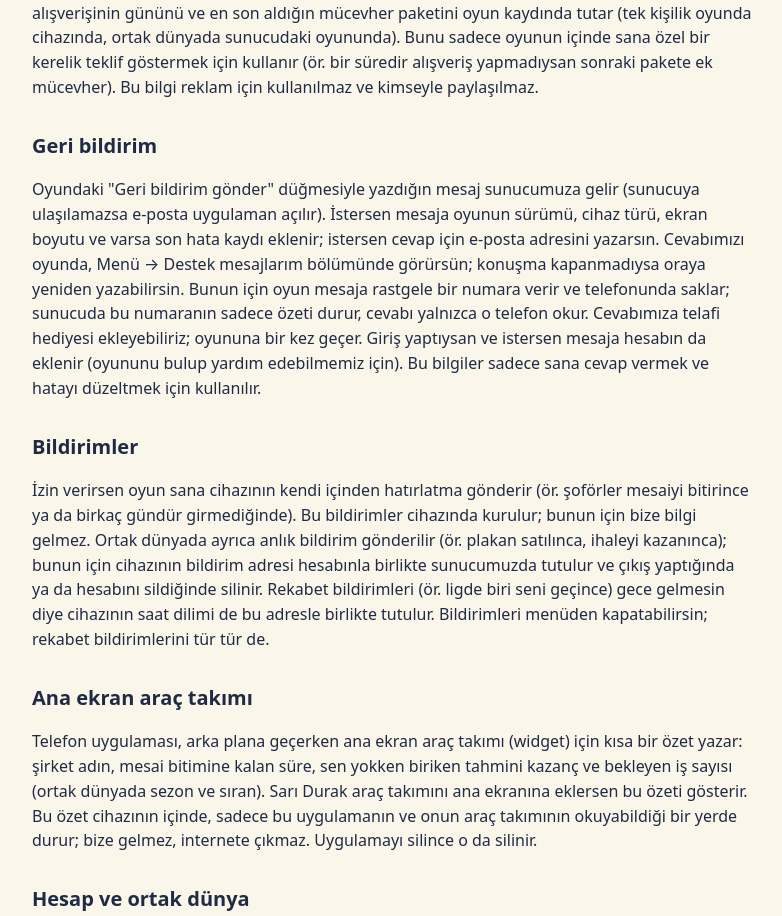
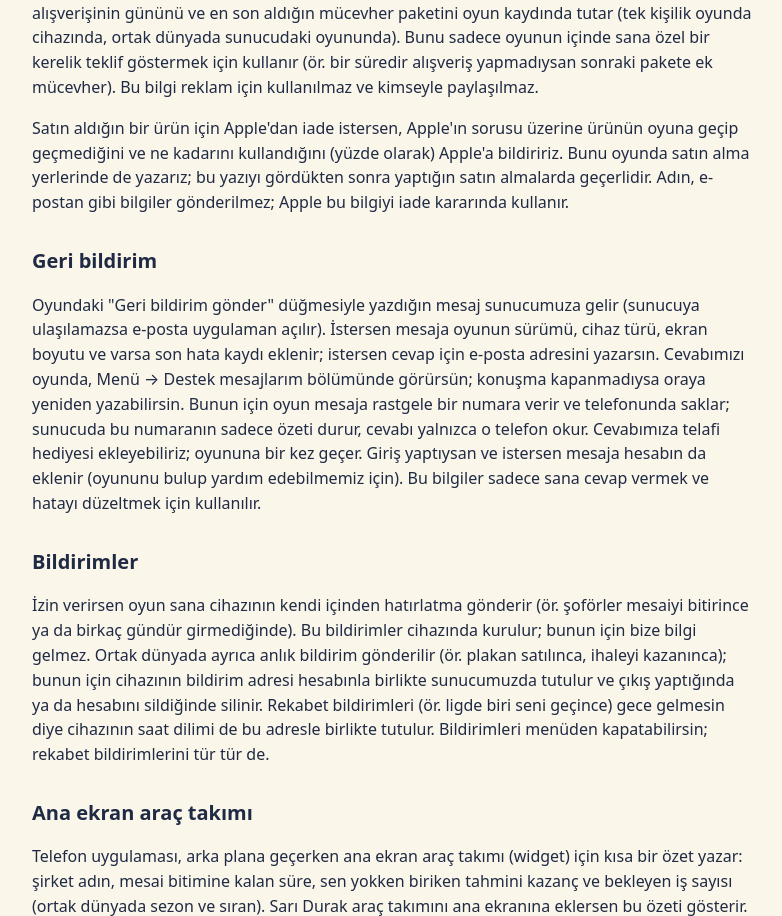
Before and after one commit to oirtis/sari-durak-site, a plain HTML site: page gizlilik.html in a window 1280 px wide. Shown: the part 6008-6924 px from the top of the page, without its empty margins (248-1030 px from the left). Drawn offline with Linux system fonts and the light colour scheme.

Commit message:
Site güncellendi

```diff
--- a/gizlilik.html
+++ b/gizlilik.html
@@ -80,6 +80,7 @@ footer{margin-top:40px;color:#6b7280;font-size:14px}
 <p>Android'de oyun ilk açılışta Google Play'in yükleme bilgisini (install referrer) bir kez okur ve oyunu nereden yüklediğini anlar: Google reklamından, Meta reklamından, Play Store'da arayarak ya da başka bir yoldan. Telefonda sadece bu adın kendisi saklanır; reklam tıklama numaraları ve diğer değerler saklanmaz, bize ya da başka bir şirkete gönderilmez. Bunun için izin gerekmez: kimlik yoktur.</p>
 <h2>Satın alma</h2>
 <p>Oyunda isteğe bağlı mücevher paketleri, başlangıç paketi, haftalık geçiş, destekçi paketi ve reklamsız paket vardır. Ödeme App Store ya da Google Play üzerinden yapılır; kart bilgilerin bize ulaşmaz. Biz sadece hangi paketin alındığını öğreniriz. Tek kişilik oyunda mücevherlerin cihazındaki oyun kaydında durur. Üye oyuncunun satın alımları, destek ve hesap güvenliği için hesabına kaydedilir: tek kişilik oyunda yapılan satın almanın da mağazanın imzalı kaydı sunucumuza gider ve işlem numarası, paket ve zaman hesabınla birlikte saklanır (reklam için kullanılmaz). Üye değilsen tek kişilik oyundaki satın alman bize gelmez. Ortak dünyadayken satın aldığın mücevher sunucudaki oyununa geçer: bunun için mağazanın imzalı satın alma kaydı sunucumuza gönderilir ve aynı satın alma iki kez sayılmasın diye işlem numarası, paket ve zaman hesabınla birlikte saklanır. Hesabını silersen bu kayıttan hesabın çıkarılır (işlem numarası kalır ki aynı satın alma başka bir hesaba yeniden geçmesin). Destekçi ve reklamsız paket, aynı mağaza hesabıyla "Satın alımı geri yükle" düğmesinden yeniden açılır. Oyun, gerçek parayla son alışverişinin gününü ve en son aldığın mücevher paketini oyun kaydında tutar (tek kişilik oyunda cihazında, ortak dünyada sunucudaki oyununda). Bunu sadece oyunun içinde sana özel bir kerelik teklif göstermek için kullanır (ör. bir süredir alışveriş yapmadıysan sonraki pakete ek mücevher). Bu bilgi reklam için kullanılmaz ve kimseyle paylaşılmaz.</p>
+<p>Satın aldığın bir ürün için Apple'dan iade istersen, Apple'ın sorusu üzerine ürünün oyuna geçip geçmediğini ve ne kadarını kullandığını (yüzde olarak) Apple'a bildiririz. Bunu oyunda satın alma yerlerinde de yazarız; bu yazıyı gördükten sonra yaptığın satın almalarda geçerlidir. Adın, e-postan gibi bilgiler gönderilmez; Apple bu bilgiyi iade kararında kullanır.</p>
 <h2>Geri bildirim</h2>
 <p>Oyundaki "Geri bildirim gönder" düğmesiyle yazdığın mesaj sunucumuza gelir (sunucuya ulaşılamazsa e-posta uygulaman açılır). İstersen mesaja oyunun sürümü, cihaz türü, ekran boyutu ve varsa son hata kaydı eklenir; istersen cevap için e-posta adresini yazarsın. Cevabımızı oyunda, Menü → Destek mesajlarım bölümünde görürsün; konuşma kapanmadıysa oraya yeniden yazabilirsin. Bunun için oyun mesaja rastgele bir numara verir ve telefonunda saklar; sunucuda bu numaranın sadece özeti durur, cevabı yalnızca o telefon okur. Cevabımıza telafi hediyesi ekleyebiliriz; oyununa bir kez geçer. Giriş yaptıysan ve istersen mesaja hesabın da eklenir (oyununu bulup yardım edebilmemiz için). Bu bilgiler sadece sana cevap vermek ve hatayı düzeltmek için kullanılır.</p>
 <h2>Bildirimler</h2>
```
Also changed, not shown: privacy.html (+1 -0 lines).
